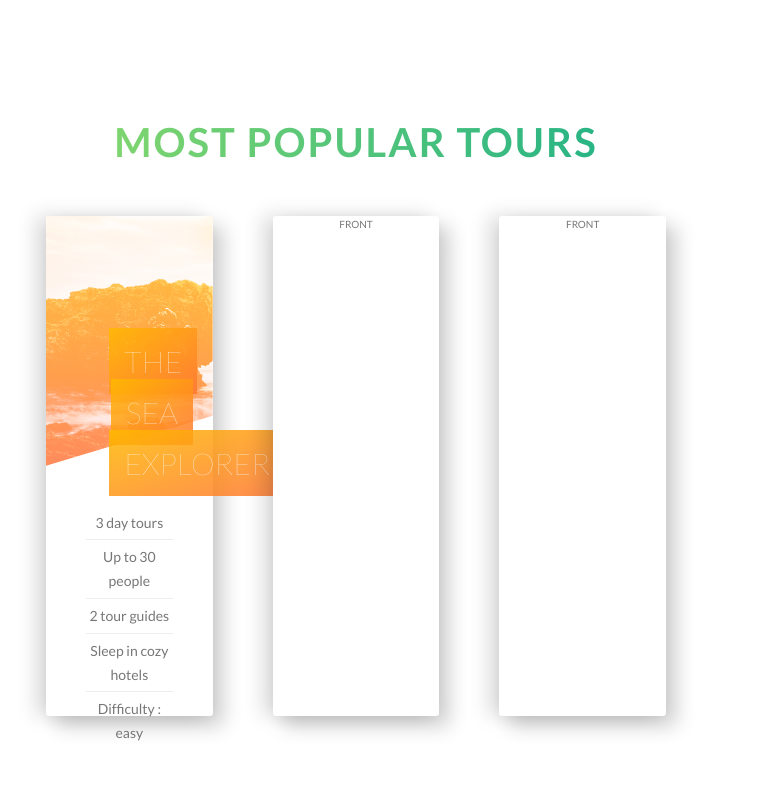
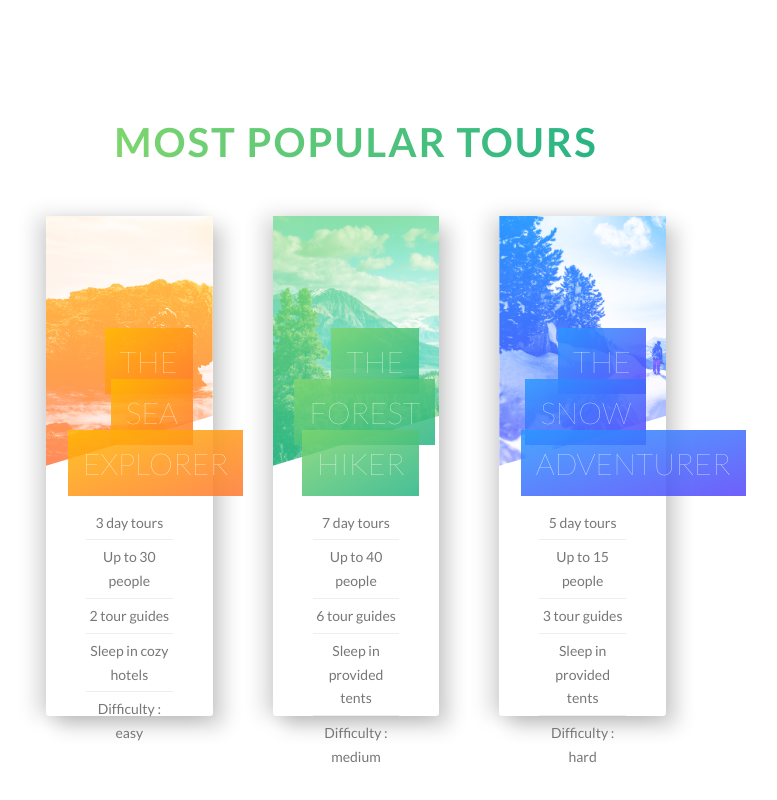
Before and after one commit to ohmuay/natours-project, a React (Create React App) app: page / in a window 1280 px wide. Shown: the part 3430-4230 px from the top of the page, without its empty margins (284-1061 px from the left). Built offline with nearby package versions, Linux system fonts and the light colour scheme.

Commit message:
add tours

```diff
--- a/src/components/App.js
+++ b/src/components/App.js
@@ -151,27 +151,67 @@ const App = () => (
                 </div>
               </div>
               <div className="card__face card__face--back card__face--back--p1">
-                BACK
+                <div className="card__detail">
+                  <span className="card__detail--text">only</span>
+                  <span className="card__detail--price">$297</span>
+                </div>
+                <a href="#" className="btn btn--white">Book Now!</a>
               </div>
             </div>
           </div>
           <div className="col-1-of-3">
             <div className="card">
               <div className="card__face card__face--front card__face--front--p2">
-                FRONT
+                <div className="card__img card__img--2"></div>
+                <h4 className="card__heading">
+                  <span className="card__heading-span card__heading-span--2">
+                    the forest hiker
+                  </span>
+                </h4>
+                <div className="card__text">
+                  <ul>
+                    <li>7 day tours</li>
+                    <li>Up to 40 people</li>
+                    <li>6 tour guides</li>
+                    <li>Sleep in provided tents</li>
+                    <li>Difficulty : medium</li>
+                  </ul>
+                </div>
               </div>
               <div className="card__face card__face--back card__face--back--p2">
-                BACK
+                <div className="card__detail">
+                  <span className="card__detail--text">only</span>
+                  <span className="card__detail--price">$497</span>
+                </div>
+                <a href="#" className="btn btn--white">Book Now!</a>
               </div>
             </div>
           </div>
           <div className="col-1-of-3">
             <div className="card">
               <div className="card__face card__face--front card__face--front--p3">
-                FRONT
+                <div className="card__img card__img--3"></div>
+                <h4 className="card__heading">
+                  <span className="card__heading-span card__heading-span--3">
+                    the snow adventurer
+                  </span>
+                </h4>
+                <div className="card__text">
+                  <ul>
+                    <li>5 day tours</li>
+                    <li>Up to 15 people</li>
+                    <li>3 tour guides</li>
+                    <li>Sleep in provided tents</li>
+                    <li>Difficulty : hard</li>
+                  </ul>
+                </div>
               </div>
               <div className="card__face card__face--back card__face--back--p3">
-                BACK
+                <div className="card__detail">
+                  <span className="card__detail--text">only</span>
+                  <span className="card__detail--price">$897</span>
+                </div>
+                <a href="#" className="btn btn--white">Book Now!</a>
               </div>
             </div>
           </div>
--- a/src/styles/components/_card.scss
+++ b/src/styles/components/_card.scss
@@ -64,6 +64,24 @@
         url("../../img/nat-5.jpg");
         background-size: cover;
       }
+      &--2 {
+        background: linear-gradient(
+          to bottom,
+          $color-primary-light,
+          $color-primary-dark
+          ),
+          url("../../img/nat-6.jpg");
+          background-size: cover;
+        }
+        &--3 {
+          background: linear-gradient(
+            to bottom,
+            $color-tertiary-light,
+            $color-tertiary-dark
+            ),
+            url("../../img/nat-7.jpg");
+            background-size: cover;
+          }
         }
   &__heading {
     font-size: 3rem;
@@ -73,17 +91,31 @@
     color: $color-white;
     position: absolute;
     top: 12rem;
-    right:2rem;
-    width:50%;
+    right: 2rem;
+    width: 75%;
   }
   &__heading-span {
-    padding:1.5rem;
+    padding: 1.5rem;
     box-decoration-break: clone;
     &--1 {
       background: linear-gradient(
         to right bottom,
-        rgba($color-secondary-light,.85),
-        rgba($color-secondary-dark,.85)
+        rgba($color-secondary-light, 0.85),
+        rgba($color-secondary-dark, 0.85)
+      );
+    }
+    &--2 {
+      background: linear-gradient(
+        to right bottom,
+        rgba($color-primary-light, 0.85),
+        rgba($color-primary-dark, 0.85)
+      );
+    }
+    &--3 {
+      background: linear-gradient(
+        to right bottom,
+        rgba($color-tertiary-light, 0.85),
+        rgba($color-tertiary-dark, 0.85)
       );
     }
   }
@@ -103,4 +135,22 @@
       }
     }
   }
+
+  &__detail {
+    text-transform: uppercase;
+    display:flex;
+    flex-direction: column;
+    color: $color-white;
+    margin: 12rem 0rem;
+
+    &--text {
+      font-size: 2rem;
+      font-weight: 300;
     }
+
+    &--price {
+      font-size: 6rem;
+      font-weight: 100;
+    }
+  }
+}
```
Also changed, not shown: 1 other file (tests, documents, lock files or other folders). Lines whose indentation alone changed are shown as unchanged.
